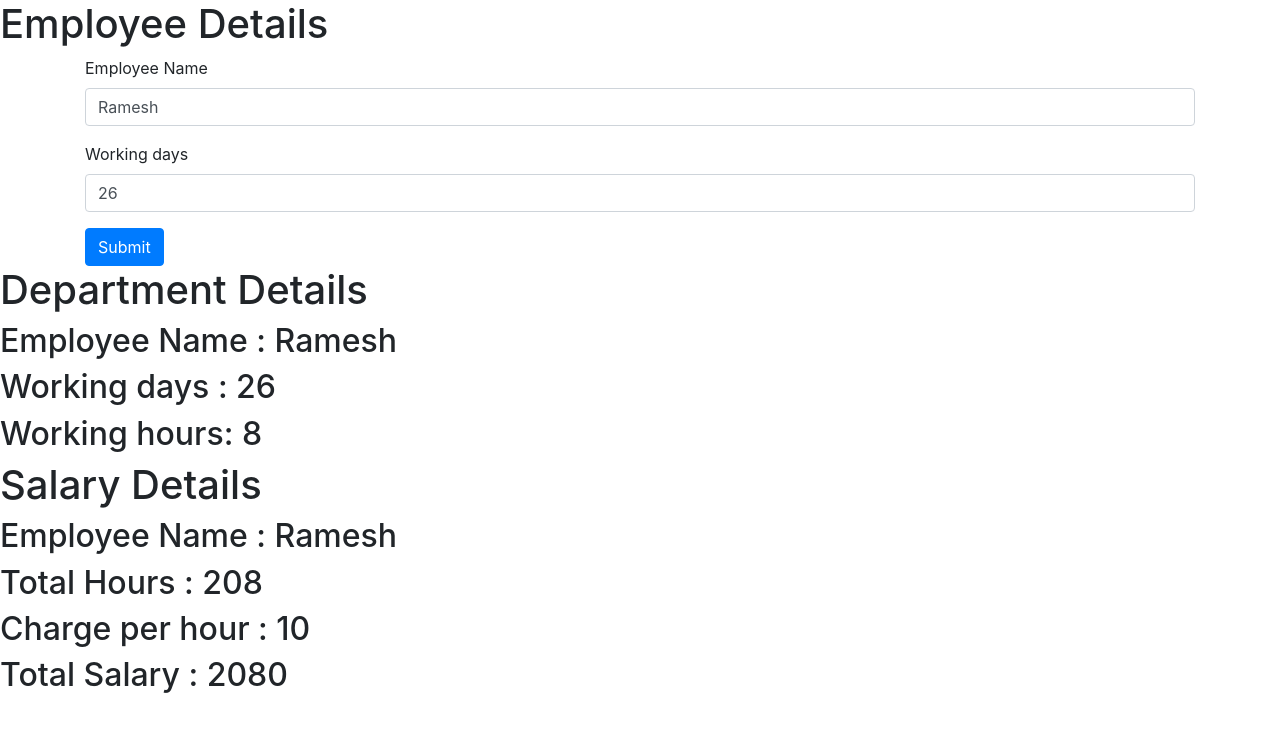
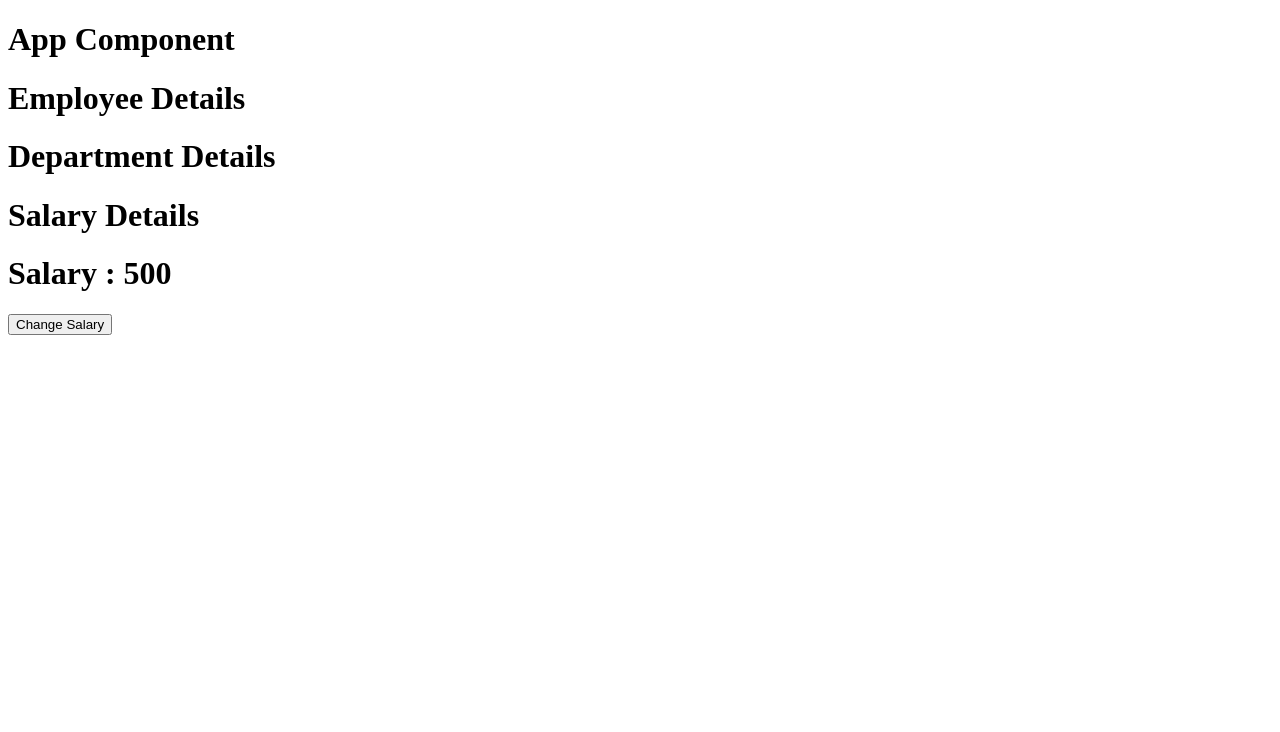
Before and after one commit to ddw1234/ReactTutorial, a React (Create React App) app in the folder reacttutorial/: page / in a window 1280 px wide. Shown: the top 732 px of the page. Built offline with nearby package versions, Linux system fonts and the light colour scheme.

Commit message:
Part 38 Context API

```diff
--- a/reacttutorial/src/App.js
+++ b/reacttutorial/src/App.js
@@ -1,20 +1,37 @@
-import React from 'react';
-import {Provider} from 'react-redux';
-import BookContainer from './components/bookContainer'
-import store from './redux/store';
+import React, { Component } from 'react';
 import './App.css';
+import Employee from './liftingstate/Employee';
+import {Provider} from './context';
 
-function App() {
-  return (
-    <Provider store={store}>
-    {/* <div className="App">
-      <BookContainer/>
-    </div> */}
-    <React.Fragment>
-      <BookContainer/>
-    </React.Fragment>
-    </Provider>
-  );
+
+class App extends Component{
+
+  state={
+    name:"Dinesh",
+    department:"Science",
+    salary:500
+
+  }
+
+changehandler=()=>{
+  this.setState({salary:this.state.salary*50});
+}
+
+  render(){
+
+    const data={
+      salary:this.state.salary,
+      clickChange:this.changehandler
+    }
+    return(
+      <>
+      <h1>App Component</h1>
+      <Provider value={data}>
+        <Employee/>
+      </Provider>
+      </>
+    );
+  }
 }
 
 export default App;
--- /dev/null
+++ b/reacttutorial/src/context.jsx
@@ -0,0 +1,4 @@
+import React from 'react';
+export const MyContext=React.createContext();
+export const Provider=MyContext.Provider;
+export const Consumer=MyContext.Consumer;
--- a/reacttutorial/src/liftingstate/Employee.jsx
+++ b/reacttutorial/src/liftingstate/Employee.jsx
@@ -1,68 +1,13 @@
 import React,{Component} from 'react';
 import Department from './department';
-import Salary from './salary';
-import {Form,Button} from 'react-bootstrap';
-import 'bootstrap/dist/css/bootstrap.min.css';
-
 
 class Employee extends Component{
-
-    constructor(props){
-
-        super(props);
-        this.state={
-            name:"Ramesh",
-            workingDay:26,
-            workingHours:8,
-            chargePerHour:10,
-            totalSalary:''
-        }
-    }
-
-    changeNameHandler=(event)=>{
-        const ename=event.target.value;
-        this.setState({name:ename})
-    }
-
-    changeWorkDaysHandler=(event)=>{
-        const wdays=event.target.value;
-        this.setState({workingDay:wdays})
-    }
-
-
 
     render(){
         return(
            <>
            <h1>Employee Details</h1>
-
-           {/* <h2>Employee Name : {this.state.name} </h2>
-           <h2>Employee Working day : {this.state.workingDay} </h2>  */}
-<div className="container">
-<Form>
-  <Form.Group controlId="formBasicEmail">
-    <Form.Label>Employee Name</Form.Label>
-    <Form.Control type="text" value={this.state.name} placeholder="Enter Employee Name" onChange={this.changeNameHandler} />
-  </Form.Group>
-
-  <Form.Group controlId="formBasicPassword">
-    <Form.Label>Working days</Form.Label>
-    <Form.Control type="text" value={this.state.workingDay} placeholder="Enter Working days" onChange={this.changeWorkDaysHandler} />
-  </Form.Group>
-  <Button variant="primary" type="submit">
-    Submit
-  </Button>
-</Form>
-</div>
-           <Department name={this.state.name}
-            workingdays={this.state.workingDay}
-            workinghours={this.state.workingHours}
-           />
-           <Salary name={this.state.name}
-             workingdays={this.state.workingDay}
-             workinghours={this.state.workingHours}
-             chargePerHour={this.state.chargePerHour}
-           />
+           <Department/>
            </>
         );
     }
--- a/reacttutorial/src/liftingstate/department.jsx
+++ b/reacttutorial/src/liftingstate/department.jsx
@@ -1,4 +1,5 @@
 import React,{Component} from 'react';
+import Salary from './salary';
 
 class Department extends Component{
 
@@ -6,9 +7,7 @@ class Department extends Component{
         return(
             <>
             <h1>Department Details</h1>
-            <h2>Employee Name : {this.props.name} </h2>
-            <h2>Working days : {this.props.workingdays} </h2>
-            <h2>Working hours: {this.props.workinghours} </h2>
+            <Salary/>
             </>
         )
     }
--- a/reacttutorial/src/liftingstate/salary.jsx
+++ b/reacttutorial/src/liftingstate/salary.jsx
@@ -1,4 +1,5 @@
 import React,{Component} from 'react';
+import {Consumer} from '../context';
 
 class Salary extends Component{
 
@@ -6,10 +7,13 @@ class Salary extends Component{
         return(
             <>
             <h1>Salary Details</h1>
-            <h2>Employee Name : {this.props.name} </h2>
-            <h2>Total Hours :  {this.props.workingdays * this.props.workinghours} </h2>
-            <h2>Charge per hour : {this.props.chargePerHour} </h2>
-            <h2>Total Salary :  {this.props.workingdays * this.props.workinghours * this.props.chargePerHour}  </h2>
+            <Consumer>
+        {({salary,clickChange})=>
+        <>
+        <h1>Salary : {salary}</h1>
+        <button onClick={clickChange}>Change Salary</button>
+        </>}
+      </Consumer>
             </>
         )
     }
```
Also changed, not shown: reacttutorial/src/index.js (+5 -4 lines).
